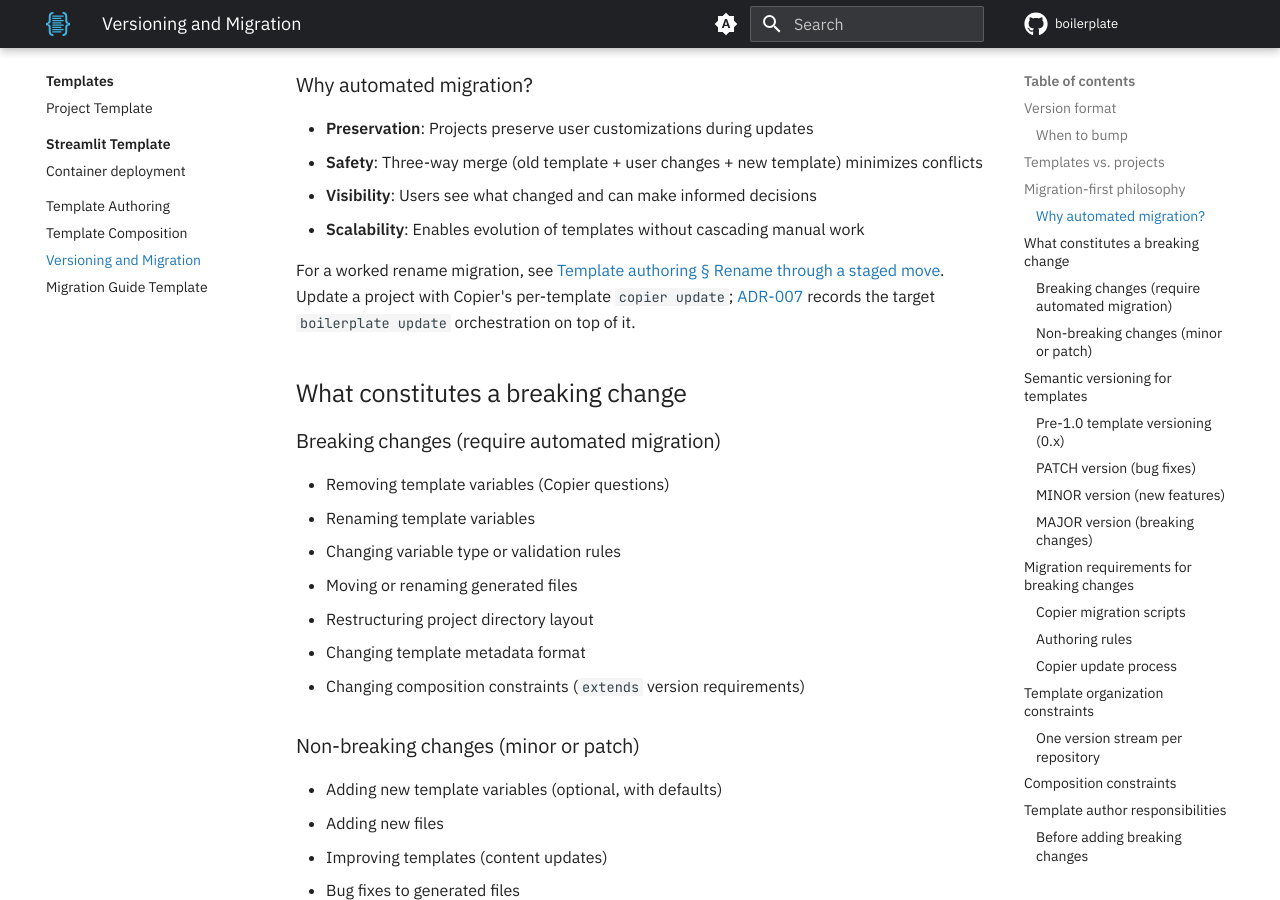
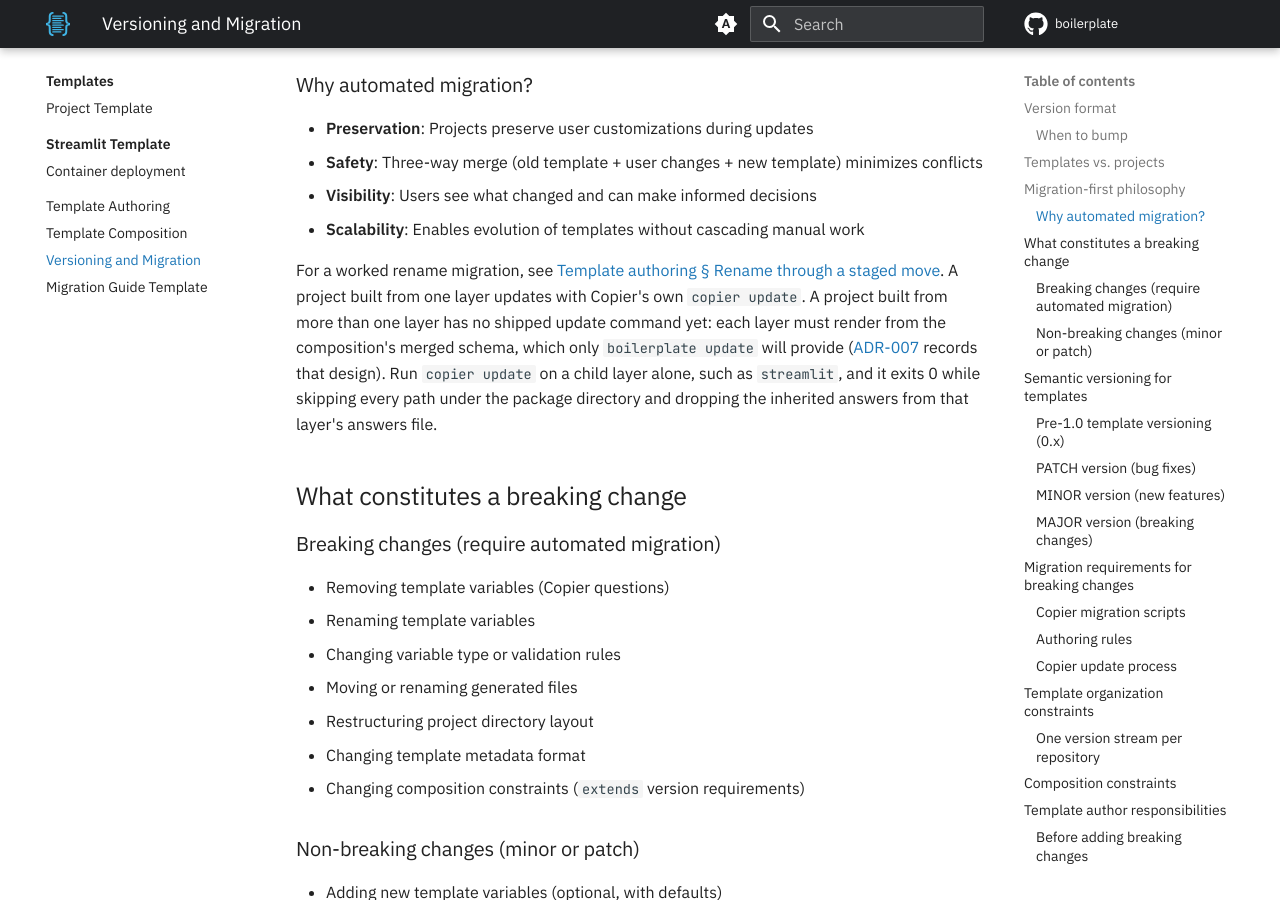
Before and after one commit to TheRealBillSiegler/boilerplate, an MkDocs documentation site: the page built from docs/templates-hub/versioning.md, in a window 1280 px wide and 900 px high, scrolled down 1225 px. Built offline with MkDocs 1.6.1 and Material for MkDocs 9.7.7, drawn with Linux system fonts in a browser that asks for light colours; comment, search, counter and statistics services are not loaded; the version menu is left out; some of the changed text lies outside the part shown.

Commit message:
docs(templates-hub): say how a composed project's layer updates today
Two versioning lines and the streamlit page told readers to update a
project with a plain per-template copier update. For a child layer that
declares only its own questions, that command exits 0 while skipping
every path under the package directory and dropping the inherited
answers from its answers file. The pages now say a single-layer project
updates with Copier's own command and a composed project waits for
boilerplate update, which renders each layer from the merged schema.

Co-Authored-By: Claude Fable 5.1 <noreply@anthropic.com>

```diff
--- a/docs/templates-hub/versioning.md
+++ b/docs/templates-hub/versioning.md
@@ -39,7 +39,7 @@ Breaking changes in templates are acceptable **IF** automated migration is provi
 - **Visibility**: Users see what changed and can make informed decisions
 - **Scalability**: Enables evolution of templates without cascading manual work
 
-For a worked rename migration, see [Template authoring § Rename through a staged move](authoring.md#rename-through-a-staged-move). Update a project with Copier's per-template `copier update`; [ADR-007](../design/adr-007-update-model.md) records the target `boilerplate update` orchestration on top of it.
+For a worked rename migration, see [Template authoring § Rename through a staged move](authoring.md#rename-through-a-staged-move). A project built from one layer updates with Copier's own `copier update`. A project built from more than one layer has no shipped update command yet: each layer must render from the composition's merged schema, which only `boilerplate update` will provide ([ADR-007](../design/adr-007-update-model.md) records that design). Run `copier update` on a child layer alone, such as `streamlit`, and it exits 0 while skipping every path under the package directory and dropping the inherited answers from that layer's answers file.
 
 ## What constitutes a breaking change
 
@@ -143,7 +143,7 @@ extends:
 
 ## Migration requirements for breaking changes
 
-*`boilerplate update` is design-only ([ADR-007](../design/adr-007-update-model.md)): no shipped command of this tool runs migrations. Vanilla `copier update` runs them now, and the bundled layers ship theirs under the rules below; the rules bind template authors either way.*
+*`boilerplate update` is design-only ([ADR-007](../design/adr-007-update-model.md)): no shipped command of this tool runs migrations. Vanilla `copier update` runs them now for a project built from one layer; a child layer of a composed project needs the merged schema that command does not have, so its migrations wait for `boilerplate update`. The bundled layers ship theirs under the rules below; the rules bind template authors either way.*
 
 ### Copier migration scripts
 
```
Also changed, not shown: docs/templates-hub/streamlit/index.md (+1 -1 lines).
